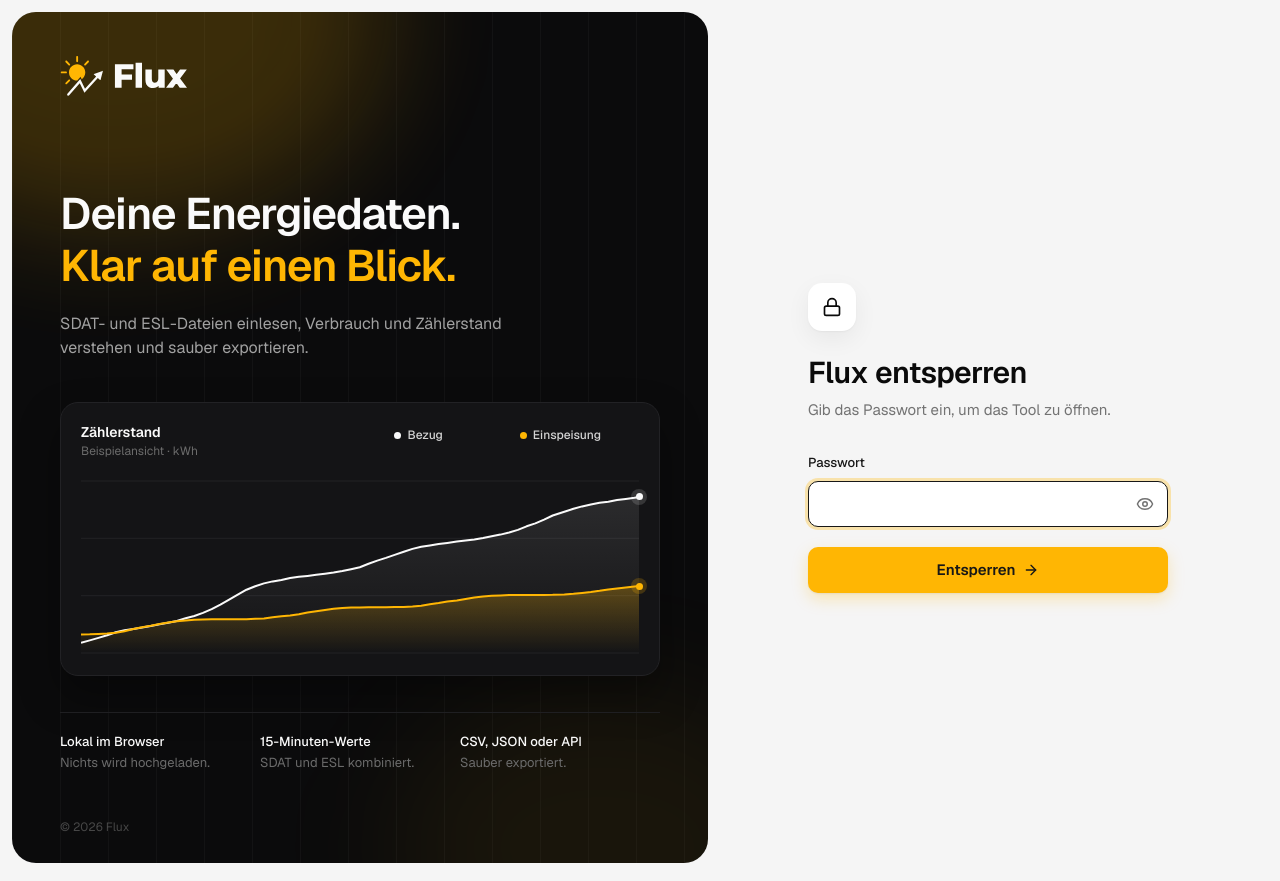
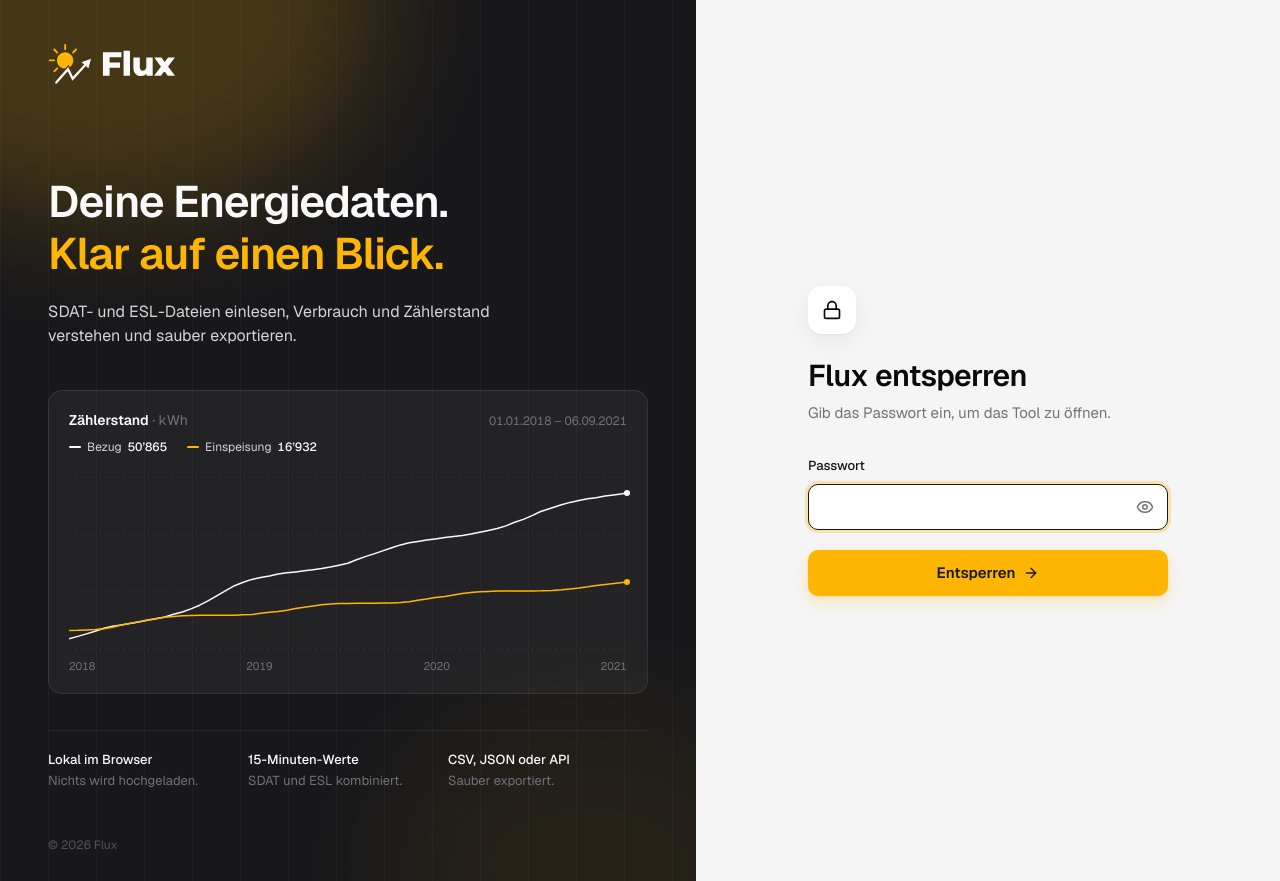
Before and after one commit to gd-pereira/M306-Gruppe-4, a Next.js app: page /login in a window 1280 px wide. Built offline with nearby package versions, Linux system fonts and the light colour scheme.

Commit message:
small changes to frontend

```diff
--- a/app/globals.css
+++ b/app/globals.css
@@ -41,7 +41,6 @@
   --color-sidebar-track: var(--sidebar-track);
   --color-sidebar-kbd: var(--sidebar-kbd);
   --shadow-card: 0 1px 2px rgb(0 0 0 / 0.04), 0 8px 28px rgb(0 0 0 / 0.05);
-  --shadow-sidebar: 0 12px 32px rgb(0 0 0 / 0.18), 0 2px 6px rgb(0 0 0 / 0.08);
   --radius-card: 12px;
   --text-xs--line-height: normal;
   --text-sm--line-height: normal;
@@ -158,24 +157,24 @@
   --chart-4: oklch(0.371 0 0);
   --chart-5: oklch(0.269 0 0);
   --radius: 0.625rem;
-  --sidebar: #0b0b0c;
-  --sidebar-foreground: #a1a1a1;
+  --sidebar: #18181b;
+  --sidebar-foreground: #d4d4d8;
   --sidebar-primary: #ffb603;
   --sidebar-primary-foreground: #171717;
-  --sidebar-accent: #1c1c1f;
+  --sidebar-accent: #27272a;
   --sidebar-accent-foreground: #fafafa;
-  --sidebar-border: #2a2a2e;
-  --sidebar-ring: #5c5c5c;
-  --sidebar-muted: #5c5c5c;
-  --sidebar-icon: #8a8a8a;
-  --sidebar-placeholder: #6b6b6b;
-  --sidebar-disabled: #474747;
-  --sidebar-hover: #161618;
-  --sidebar-card: #141416;
-  --sidebar-card-border: #222225;
-  --sidebar-subtle: #1f1f22;
-  --sidebar-track: #232326;
-  --sidebar-kbd: #26262a;
+  --sidebar-border: #34343a;
+  --sidebar-ring: #71717a;
+  --sidebar-muted: #71717a;
+  --sidebar-icon: #a1a1aa;
+  --sidebar-placeholder: #71717a;
+  --sidebar-disabled: #52525b;
+  --sidebar-hover: rgb(255 255 255 / 0.04);
+  --sidebar-card: rgb(255 255 255 / 0.05);
+  --sidebar-card-border: rgb(255 255 255 / 0.08);
+  --sidebar-subtle: rgb(255 255 255 / 0.07);
+  --sidebar-track: #27272a;
+  --sidebar-kbd: #3f3f46;
   --chart-background: oklch(1 0 0);
   --chart-foreground: oklch(0.145 0.004 285);
   --chart-foreground-muted: oklch(0.55 0.014 260);
@@ -264,7 +263,7 @@
 /* until react has hydrated, the boot script in the root layout sets data-sidebar from localStorage
    so a collapsed sidebar does not flash open on reload */
 html[data-sidebar="collapsed"] [data-sidebar-frame][data-hydrated="false"] {
-  width: 76px !important;
+  width: 64px !important;
 }
 html[data-sidebar="collapsed"]
   [data-sidebar-frame][data-hydrated="false"]
--- a/components/login/login-screen.tsx
+++ b/components/login/login-screen.tsx
@@ -36,7 +36,7 @@ const FORM_HEIGHT = 310;
 export function LoginScreen() {
   return (
     <MotionProvider>
-      <main className="grid min-h-dvh bg-background p-3 lg:grid-cols-[minmax(0,696px)_minmax(420px,1fr)]">
+      <main className="grid min-h-dvh bg-background lg:grid-cols-[minmax(0,696px)_minmax(420px,1fr)]">
         <BrandPanel />
         <section className="flex flex-col items-center justify-center px-6 py-16">
           <FluxLogo className="mb-12 h-8 w-auto text-foreground lg:hidden" />
@@ -72,7 +72,7 @@ function Rise({
 
 function BrandPanel() {
   return (
-    <aside className="relative hidden flex-col overflow-hidden rounded-[24px] bg-sidebar px-12 pt-11 pb-7 text-sidebar-accent-foreground lg:flex">
+    <aside className="relative hidden flex-col overflow-hidden bg-sidebar px-12 pt-11 pb-7 text-sidebar-accent-foreground lg:flex">
       <div
         aria-hidden
         className="absolute inset-0 bg-[linear-gradient(to_right,rgb(255_255_255/0.03)_1px,transparent_1px)] bg-size-[48px_100%]"
@@ -116,25 +116,32 @@ function BrandPanel() {
 
         <Rise
           index={3}
-          className="mt-[42px] max-w-[600px] rounded-[18px] border border-sidebar-card-border bg-sidebar-card p-5 shadow-[0_20px_40px_rgb(0_0_0/0.35)]"
+          className="mt-[42px] max-w-[600px] rounded-xl border border-sidebar-card-border bg-sidebar-card p-5"
         >
-          <div className="flex items-start justify-between">
-            <div>
-              <p className="text-sm font-semibold">Zählerstand</p>
-              <p className="mt-0.5 text-xs text-sidebar-placeholder">
-                Beispielansicht · kWh
+          <div className="flex items-baseline justify-between">
+            <p className="text-sm font-semibold">
+              Zählerstand
+              <span className="font-normal text-sidebar-placeholder"> · kWh</span>
+            </p>
+            <p className="text-xs text-sidebar-placeholder tabular-nums">
+              01.01.2018 – 06.09.2021
             </p>
           </div>
-            <div className="mt-1 mr-[38px] flex gap-[77px] text-xs font-medium text-neutral-300">
+          <div className="mt-2.5 flex gap-5 text-xs text-sidebar-foreground">
             <span className="flex items-center gap-1.5">
-                <span className="size-[7px] rounded-full bg-sidebar-accent-foreground" />
+              <span className="h-0.5 w-3 rounded-full bg-sidebar-accent-foreground" />
               Bezug
+              <span className="font-medium text-sidebar-accent-foreground tabular-nums">
+                50’865
+              </span>
             </span>
             <span className="flex items-center gap-1.5">
-                <span className="size-[7px] rounded-full bg-brand" />
+              <span className="h-0.5 w-3 rounded-full bg-brand" />
               Einspeisung
+              <span className="font-medium text-sidebar-accent-foreground tabular-nums">
+                16’932
               </span>
-            </div>
+            </span>
           </div>
           <div className="mt-5">
             <SamplePlot />
--- a/components/login/sample-plot.tsx
+++ b/components/login/sample-plot.tsx
@@ -13,45 +13,45 @@ const EINSPEISUNG =
 const WIDTH = 556;
 const HEIGHT = 176;
 const GRID = [2, 59.3, 116.7, 174];
+const YEARS = ["2018", "2019", "2020", "2021"];
 const REVEAL = { duration: 1.4, delay: 0.5, ease: EASE_OUT };
 
 const LINES = [
-  { d: BEZUG, color: "#fafafa", top: 17.9, fill: 0.1, halo: 0.15 },
-  { d: EINSPEISUNG, color: "var(--brand)", top: 107, fill: 0.28, halo: 0.2 },
+  { d: BEZUG, color: "var(--sidebar-accent-foreground)", top: 17.9 },
+  { d: EINSPEISUNG, color: "var(--brand)", top: 107 },
 ];
 
 // decorative sample for the lock screen, no real values behind it
 export function SamplePlot() {
   return (
-    <div className="relative h-[176px]" aria-hidden>
+    <div aria-hidden>
+      <div className="relative h-[176px]">
         <Lines />
         {LINES.map((line, i) => (
           <motion.span
             key={i}
-          className="absolute -right-2 size-4 rounded-full"
-          style={{
-            top: line.top - 8,
-            backgroundColor: `color-mix(in srgb, ${line.color} ${line.halo * 100}%, transparent)`,
-          }}
-          initial={{ opacity: 0, scale: 0.4 }}
-          animate={{ opacity: 1, scale: 1 }}
+            className="absolute -right-[3px] size-1.5 rounded-full"
+            style={{ top: line.top - 3, backgroundColor: line.color }}
+            initial={{ opacity: 0 }}
+            animate={{ opacity: 1 }}
             transition={{
-            duration: 0.35,
-            delay: REVEAL.delay + REVEAL.duration * 0.75 + i * 0.06,
+              duration: 0.25,
+              delay: REVEAL.delay + REVEAL.duration * 0.75,
               ease: EASE_OUT,
             }}
-        >
-          <span
-            className="absolute inset-[4.5px] rounded-full"
-            style={{ backgroundColor: line.color }}
           />
-        </motion.span>
         ))}
+      </div>
+      <div className="mt-2 flex justify-between text-[11px] text-sidebar-muted tabular-nums">
+        {YEARS.map((year) => (
+          <span key={year}>{year}</span>
+        ))}
+      </div>
     </div>
   );
 }
 
-// stretched to the card width, so strokes stay 2px via non-scaling-stroke
+// stretched to the card width, so strokes stay crisp via non-scaling-stroke
 function Lines() {
   const id = useId();
 
@@ -62,20 +62,6 @@ function Lines() {
       className="absolute inset-0 size-full"
     >
       <defs>
-        {LINES.map((line, i) => (
-          <linearGradient
-            key={i}
-            id={`${id}-fill-${i}`}
-            x1="0"
-            y1={line.top}
-            x2="0"
-            y2="174"
-            gradientUnits="userSpaceOnUse"
-          >
-            <stop stopColor={line.color} stopOpacity={line.fill} />
-            <stop offset="1" stopColor={line.color} stopOpacity="0" />
-          </linearGradient>
-        ))}
         <clipPath id={`${id}-reveal`}>
           <motion.rect
             width={WIDTH}
@@ -92,7 +78,8 @@ function Lines() {
         <path
           key={y}
           d={`M0 ${y}H${WIDTH}`}
-          stroke="#222225"
+          stroke="var(--sidebar-subtle)"
+          strokeDasharray="2 4"
           vectorEffect="non-scaling-stroke"
         />
       ))}
@@ -100,24 +87,16 @@ function Lines() {
       <g clipPath={`url(#${id}-reveal)`}>
         {LINES.map((line, i) => (
           <path
-            key={`area-${i}`}
-            d={`${line.d}V174H0Z`}
-            fill={`url(#${id}-fill-${i})`}
-          />
-        ))}
-        {LINES.map((line, i) => (
-          <path
-            key={`line-${i}`}
+            key={i}
             d={line.d}
             stroke={line.color}
-            strokeWidth={2}
+            strokeWidth={1.5}
             strokeLinejoin="round"
             fill="none"
             vectorEffect="non-scaling-stroke"
           />
         ))}
       </g>
-
     </svg>
   );
 }
```
Also changed, not shown: components/app-shell/sidebar.tsx (+94 -110 lines). Lines whose indentation alone changed are shown as unchanged.
